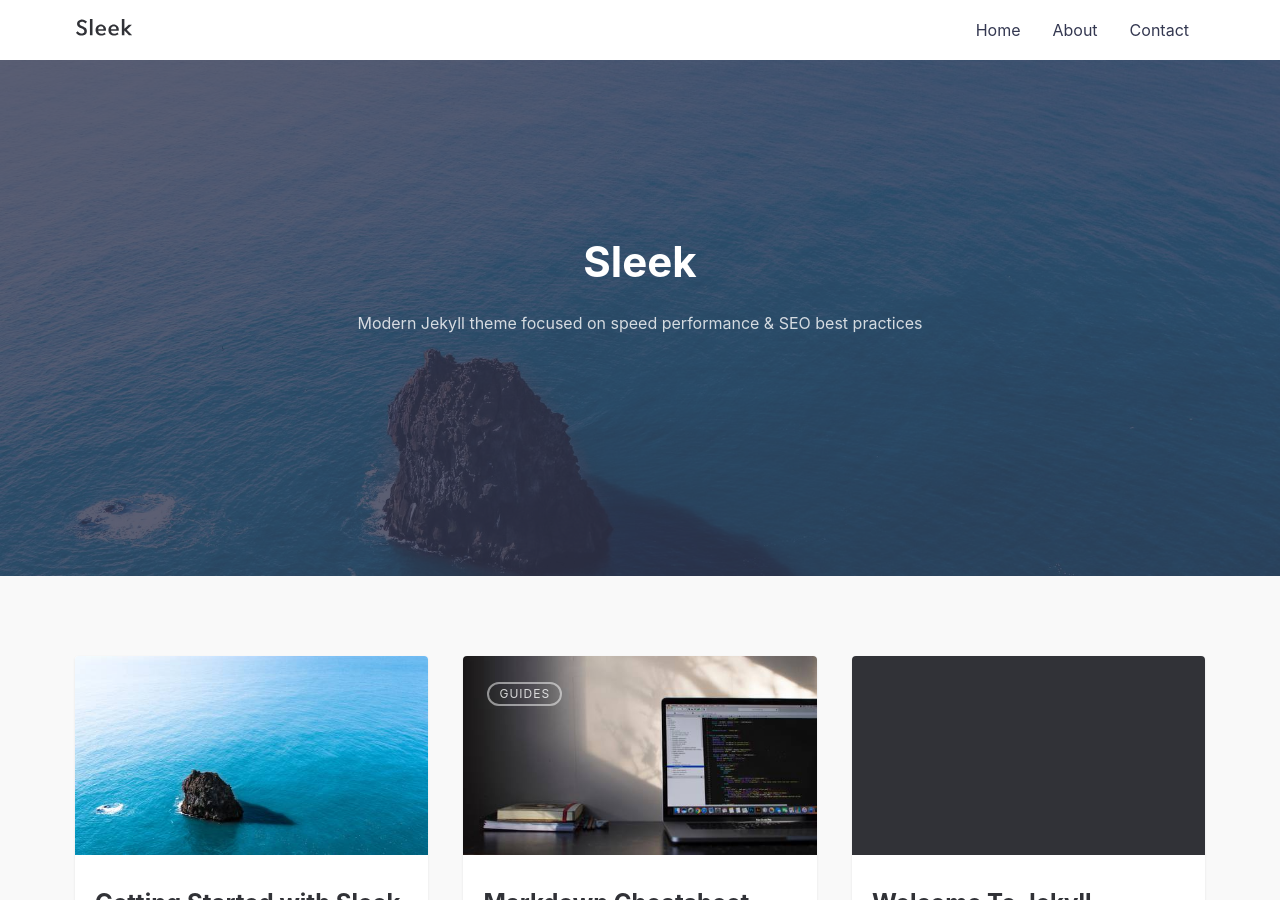
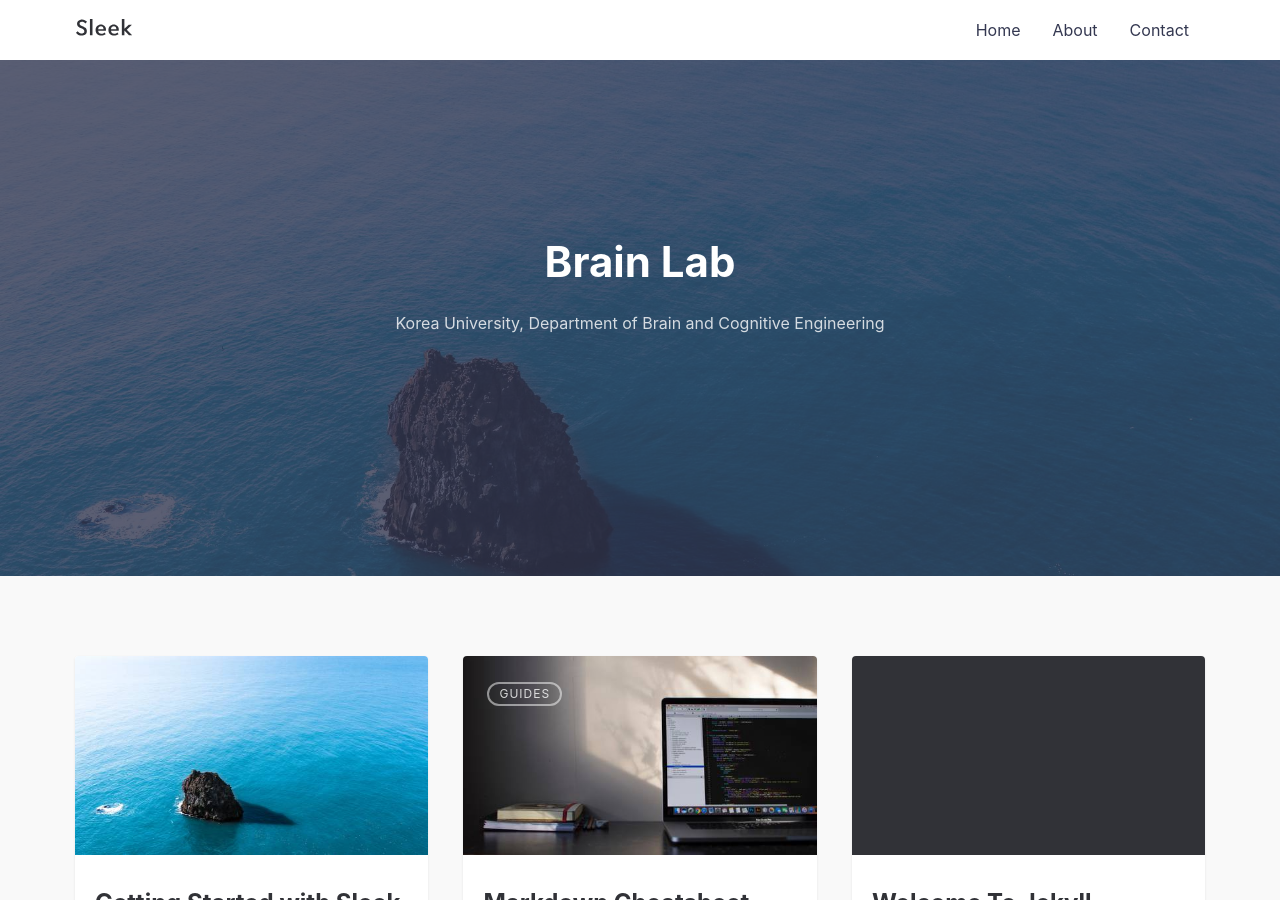
Before and after one commit to brainlab-ku/brainlab-ku.github.io, a Jekyll site: the page built from index.md, in a window 1280 px wide and 900 px high. Built offline with Jekyll 4.4.1, drawn with Linux system fonts in a browser that asks for light colours; some of the changed text lies outside the part shown.

Commit message:
configuration modification

```diff
--- a/Gemfile
+++ b/Gemfile
@@ -1,4 +1,8 @@
 # frozen_string_literal: true
 
 source "https://rubygems.org"
+gem "kramdown-parser-gfm"
+gem 'wdm', '>= 0.1.0' if Gem.win_platform?
 gemspec
+
+gem "webrick", "~> 1.8"
--- a/_config.yml
+++ b/_config.yml
@@ -1,23 +1,10 @@
 # SITE CONFIGURATION
-title: Sleek # your site title
-author: GitHub User # You :P
+title: Brain Lab # your site title
+author: Donghyeok Jo # You :P
 description: > # Meta description of Homepage
-  Write an awesome description for your new site here. You can edit this
-  line in _config.yml. It will appear in your document head meta (for
-  Google search results) and in your feed.xml site description.
-baseurl: "/sleek" # the subpath of your site, e.g. /blog
-url: "https://janczizikow.github.io/" # the base hostname & protocol for your site, e.g. http://example.com
-
-# SEO PLUGIN
-social:
-  name: Your Name
-  links:
-    - https://twitter.com/BenBalter
-    - https://www.facebook.com/ben.balter
-    - https://www.linkedin.com/in/BenBalter
-    - https://plus.google.com/+BenBalter
-    - https://github.com/benbalter
-    - https://keybase.io/benbalter
+  Brain Lab (Korea University, Department of Brain and Cognitive Engineering) Official Website
+baseurl: "" # the subpath of your site, e.g. /blog
+url: "https://brainlab-ku.github.io/" # the base hostname & protocol for your site, e.g. http://example.com
 
 # THEME SETTINGS
 navigation: # Navigation links
@@ -26,18 +13,18 @@ navigation: # Navigation links
   - {name: 'Contact', link: '/contact'}
 
 tagline: >
-  Modern Jekyll theme focused on speed performance &amp; SEO best practices
+  Korea University, Department of Brain and Cognitive Engineering
 
 hero_img: posts/sleek_lg.jpg # Main background image: use the path from /assets/img/ => This will output /assets/img/posts/sleek_lg.jpg
 
-email: your-email@domain.com # email for form submission
+email: joeastgur@korea.ac.kr # email for form submission
 
-twitter_username: jan_czizikow # replace with your_twitter_username or comment to remove link from footer
-github_username:  janczizikow # replace with your_github_username or comment to remove link from footer
-instagram_username: shanlongjj # replace with your_instagram_username or comment to remove link from footer
+# twitter_username: jan_czizikow # replace with your_twitter_username or comment to remove link from footer
+github_username:  KU-BrainLab # replace with your_github_username or comment to remove link from footer
+# instagram_username: shanlongjj # replace with your_instagram_username or comment to remove link from footer
 
-disqus:
-  shortname: janczizikow # to enable comments replace with your_disqus_shortname
+# disqus:
+#   shortname: janczizikow # to enable comments replace with your_disqus_shortname
 
 # google_tag_manager: GTM-XXXXXXX # Uncomment to enable GTM. Replace GTM-XXXXXXX with your GTM container ID
 
```
